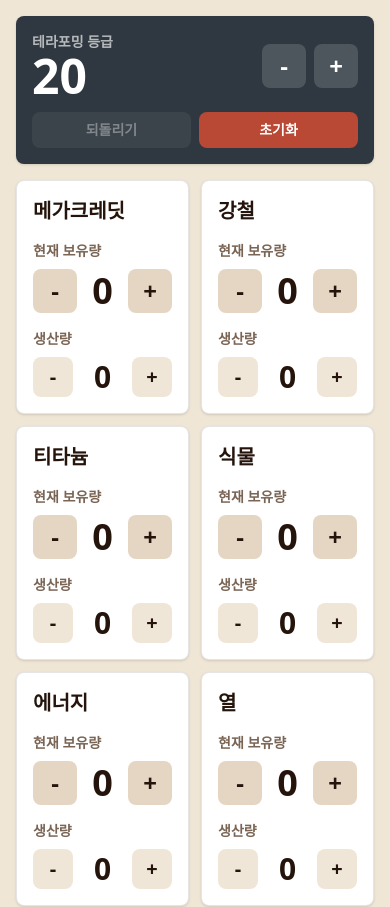
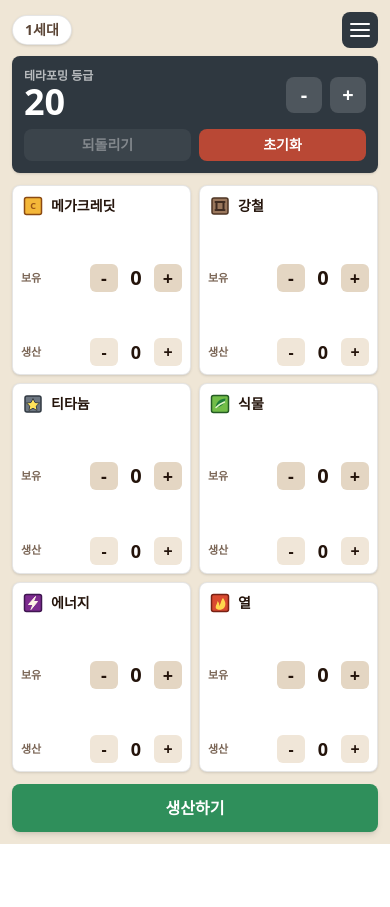
Before and after one commit to jungsmins/board-tools, a Next.js app: page /terraforming-mars in a window 390 px wide. Shown: the top 907 px of the page. After the commit the page ends 844 px from the top, so only its background shows below. Built offline with nearby package versions, Linux system fonts and the light colour scheme.

Commit message:
feat: 테라포밍마스 화면에 반응형 레이아웃 적용 및 세대 표시, 자원 아이콘 추가

```diff
--- a/src/app/terraforming-mars/page.tsx
+++ b/src/app/terraforming-mars/page.tsx
@@ -15,6 +15,7 @@ export default function TerraformingMarsPage() {
   const {
     resources,
     tr,
+    generation,
     history,
     adjustAmount,
     adjustProduction,
@@ -26,16 +27,17 @@ export default function TerraformingMarsPage() {
 
   return (
     <main className='min-h-dvh bg-white text-[#24140b]'>
-      <div className='mx-auto min-h-dvh w-full max-w-[430px] bg-[#efe6d6] p-4 shadow-2xl landscape:max-w-[720px]'>
+      <div className='mx-auto flex h-dvh w-full max-w-[1180px] flex-col bg-[#efe6d6] p-3 shadow-2xl landscape:p-2 lg:p-4 xl:p-5'>
         <TopStatusPanel
           tr={tr}
+          generation={generation}
           canUndo={history.length > 0}
           onTRChange={adjustTR}
           onUndo={undo}
           onReset={() => setDialogType('reset')}
         />
 
-        <section className='grid grid-cols-2 gap-3 landscape:grid-cols-3'>
+        <section className='grid min-h-0 flex-1 grid-cols-2 auto-rows-fr gap-2 landscape:grid-cols-3 landscape:gap-1.5 md:grid-cols-3 lg:gap-3 xl:gap-4'>
           {TERRAFORMING_MARS_RESOURCE_TYPES.map((type) => {
             const resource = resources[type];
 
@@ -51,7 +53,7 @@ export default function TerraformingMarsPage() {
         </section>
 
         <button
-          className='mt-4 flex w-full items-center justify-center rounded-lg bg-[#2f8f5b] px-4 py-4 text-lg font-bold text-white shadow-md landscape:mt-3 landscape:py-3'
+          className='mt-3 flex w-full items-center justify-center rounded-lg bg-[#2f8f5b] px-4 py-3 text-base font-bold text-white shadow-md landscape:mt-2 landscape:py-2 landscape:text-sm lg:mt-4 lg:py-5 lg:text-2xl xl:py-6 xl:text-3xl'
           onClick={() => setDialogType('production')}
         >
           생산하기
--- a/src/components/terraforming-mars/ResourceCard.tsx
+++ b/src/components/terraforming-mars/ResourceCard.tsx
@@ -2,6 +2,7 @@ import type {
   TerraformingMarsResource,
   TerraformingMarsResourceType,
 } from '@/types/terraformingMars';
+import ResourceIcon from './ResourceIcon';
 
 type ResourceCardProps = {
   resource: TerraformingMarsResource;
@@ -18,25 +19,30 @@ export default function ResourceCard({
   onProductionChange,
 }: ResourceCardProps) {
   return (
-    <article className='rounded-lg border border-black/10 bg-white p-4 shadow-sm landscape:p-3'>
-      <h1 className='mb-4 text-xl font-bold landscape:mb-3 landscape:text-lg'>
-        {resource.name}
-      </h1>
+    <article className='flex h-full min-h-0 flex-col justify-between rounded-lg border border-black/10 bg-white p-2 shadow-sm landscape:p-1.5 lg:p-4 lg:landscape:p-3 xl:p-5'>
+      <div className='mb-1.5 flex items-center gap-1.5 landscape:mb-1 lg:gap-2 xl:gap-3'>
+        <ResourceIcon type={resource.type} />
+        <h1 className='text-sm font-bold leading-none landscape:text-sm lg:text-xl lg:landscape:text-lg xl:text-2xl'>
+          {resource.name}
+        </h1>
+      </div>
 
-      <div className='mb-4 landscape:mb-3'>
-        <p className='mb-2 text-sm font-bold text-[#7a6555]'>현재 보유량</p>
-        <div className='flex items-center justify-between gap-2'>
+      <div className='mb-1.5 flex items-center justify-between gap-1 landscape:mb-1 landscape:gap-1 lg:mb-3 lg:gap-3'>
+        <p className='text-[11px] font-bold text-[#7a6555] lg:text-base xl:text-lg'>
+          보유
+        </p>
+        <div className='flex items-center gap-1 landscape:gap-1 lg:gap-2 xl:gap-3'>
           <button
-            className='flex h-11 w-11 items-center justify-center rounded-lg bg-[#e4d6c3] text-2xl font-bold'
+            className='flex h-7 w-7 items-center justify-center rounded-md bg-[#e4d6c3] text-lg font-bold landscape:h-7 landscape:w-7 landscape:text-lg lg:h-12 lg:w-12 lg:text-3xl lg:landscape:h-10 lg:landscape:w-10 xl:h-14 xl:w-14'
             onClick={() => onAmountChange(resource.type, -1)}
           >
             -
           </button>
-          <strong className='text-4xl font-black leading-none landscape:text-3xl'>
+          <strong className='min-w-7 text-center text-xl font-black leading-none landscape:min-w-7 landscape:text-xl lg:min-w-12 lg:text-4xl lg:landscape:text-3xl xl:text-5xl'>
             {resource.amount}
           </strong>
           <button
-            className='flex h-11 w-11 items-center justify-center rounded-lg bg-[#e4d6c3] text-2xl font-bold'
+            className='flex h-7 w-7 items-center justify-center rounded-md bg-[#e4d6c3] text-lg font-bold landscape:h-7 landscape:w-7 landscape:text-lg lg:h-12 lg:w-12 lg:text-3xl lg:landscape:h-10 lg:landscape:w-10 xl:h-14 xl:w-14'
             onClick={() => onAmountChange(resource.type, 1)}
           >
             +
@@ -44,20 +50,22 @@ export default function ResourceCard({
         </div>
       </div>
 
-      <div>
-        <p className='mb-2 text-sm font-bold text-[#7a6555]'>생산량</p>
-        <div className='flex items-center justify-between gap-2'>
+      <div className='flex items-center justify-between gap-1 landscape:gap-1 lg:gap-3'>
+        <p className='text-[11px] font-bold text-[#7a6555] lg:text-base xl:text-lg'>
+          생산
+        </p>
+        <div className='flex items-center gap-1 landscape:gap-1 lg:gap-2 xl:gap-3'>
           <button
-            className='flex h-10 w-10 items-center justify-center rounded-lg bg-[#f0e6d8] text-xl font-bold'
+            className='flex h-7 w-7 items-center justify-center rounded-md bg-[#f0e6d8] text-base font-bold landscape:h-7 landscape:w-7 landscape:text-base lg:h-12 lg:w-12 lg:text-2xl lg:landscape:h-10 lg:landscape:w-10 xl:h-14 xl:w-14'
             onClick={() => onProductionChange(resource.type, -1)}
           >
             -
           </button>
-          <strong className='text-3xl font-black leading-none landscape:text-2xl'>
+          <strong className='min-w-7 text-center text-lg font-black leading-none landscape:min-w-7 landscape:text-lg lg:min-w-12 lg:text-3xl lg:landscape:text-2xl xl:text-4xl'>
             {resource.production}
           </strong>
           <button
-            className='flex h-10 w-10 items-center justify-center rounded-lg bg-[#f0e6d8] text-xl font-bold'
+            className='flex h-7 w-7 items-center justify-center rounded-md bg-[#f0e6d8] text-base font-bold landscape:h-7 landscape:w-7 landscape:text-base lg:h-12 lg:w-12 lg:text-2xl lg:landscape:h-10 lg:landscape:w-10 xl:h-14 xl:w-14'
             onClick={() => onProductionChange(resource.type, 1)}
           >
             +
--- /dev/null
+++ b/src/components/terraforming-mars/ResourceIcon.tsx
@@ -0,0 +1,147 @@
+import type { TerraformingMarsResourceType } from '@/types/terraformingMars';
+
+type ResourceIconProps = {
+  type: TerraformingMarsResourceType;
+};
+
+const ICON_CLASS =
+  'h-6 w-6 shrink-0 landscape:h-6 landscape:w-6 lg:h-11 lg:w-11 lg:landscape:h-9 lg:landscape:w-9 xl:h-12 xl:w-12';
+
+export default function ResourceIcon({ type }: ResourceIconProps) {
+  switch (type) {
+    case 'megacredits':
+      return (
+        <svg viewBox='0 0 48 48' aria-hidden='true' className={ICON_CLASS}>
+          <rect
+            x='7'
+            y='7'
+            width='34'
+            height='34'
+            rx='4'
+            fill='#f4b739'
+            stroke='#8b4a12'
+            strokeWidth='3'
+          />
+          <text
+            x='24'
+            y='30'
+            fill='#9c5515'
+            fontSize='18'
+            fontWeight='900'
+            textAnchor='middle'
+          >
+            C
+          </text>
+        </svg>
+      );
+    case 'steel':
+      return (
+        <svg viewBox='0 0 48 48' aria-hidden='true' className={ICON_CLASS}>
+          <rect
+            x='8'
+            y='8'
+            width='32'
+            height='32'
+            rx='4'
+            fill='#9a775c'
+            stroke='#4d3423'
+            strokeWidth='3'
+          />
+          <path
+            d='M15 16h18M17 16v16M31 16v16M15 32h18'
+            stroke='#3f2b20'
+            strokeLinecap='round'
+            strokeWidth='4'
+          />
+        </svg>
+      );
+    case 'titanium':
+      return (
+        <svg viewBox='0 0 48 48' aria-hidden='true' className={ICON_CLASS}>
+          <rect
+            x='8'
+            y='8'
+            width='32'
+            height='32'
+            rx='4'
+            fill='#6d7782'
+            stroke='#303942'
+            strokeWidth='3'
+          />
+          <path
+            d='m24 13 4 8 9 1-6.5 6 1.5 9-8-4.5-8 4.5 1.5-9-6.5-6 9-1z'
+            fill='#ffe35a'
+            stroke='#3b4148'
+            strokeLinejoin='round'
+            strokeWidth='2'
+          />
+        </svg>
+      );
+    case 'plants':
+      return (
+        <svg viewBox='0 0 48 48' aria-hidden='true' className={ICON_CLASS}>
+          <rect
+            x='7'
+            y='7'
+            width='34'
+            height='34'
+            rx='4'
+            fill='#72bd48'
+            stroke='#245b24'
+            strokeWidth='3'
+          />
+          <path
+            d='M15 31c14-1 19-10 20-18-10 1-18 5-20 18Z'
+            fill='#1e7d3a'
+          />
+          <path
+            d='M16 31c5-5 10-8 17-11'
+            stroke='#e4f7c7'
+            strokeLinecap='round'
+            strokeWidth='3'
+          />
+        </svg>
+      );
+    case 'energy':
+      return (
+        <svg viewBox='0 0 48 48' aria-hidden='true' className={ICON_CLASS}>
+          <rect
+            x='7'
+            y='7'
+            width='34'
+            height='34'
+            rx='4'
+            fill='#7d2b8f'
+            stroke='#3f1650'
+            strokeWidth='3'
+          />
+          <path
+            d='M29 11 15 27h9l-4 10 13-16h-8z'
+            fill='#fff4e7'
+            stroke='#fff4e7'
+            strokeLinejoin='round'
+            strokeWidth='2'
+          />
+        </svg>
+      );
+    case 'heat':
+      return (
+        <svg viewBox='0 0 48 48' aria-hidden='true' className={ICON_CLASS}>
+          <rect
+            x='7'
+            y='7'
+            width='34'
+            height='34'
+            rx='4'
+            fill='#d94a30'
+            stroke='#782114'
+            strokeWidth='3'
+          />
+          <path
+            d='M16 35c-2-6 3-9 3-15 3 3 4 6 3 10 4-4 3-10 8-16 6 8 6 15 2 20-4 4-11 5-16 1Z'
+            fill='#ffd74d'
+          />
+        </svg>
+      );
+  }
+}
--- a/src/components/terraforming-mars/TopStatusPanel.tsx
+++ b/src/components/terraforming-mars/TopStatusPanel.tsx
@@ -1,5 +1,6 @@
 type TopStatusPanelProps = {
   tr: number;
+  generation: number;
   canUndo: boolean;
   onTRChange: (delta: number) => void;
   onUndo: () => void;
@@ -8,29 +9,47 @@ type TopStatusPanelProps = {
 
 export default function TopStatusPanel({
   tr,
+  generation,
   canUndo,
   onTRChange,
   onUndo,
   onReset,
 }: TopStatusPanelProps) {
   return (
-    <section className='mb-4 rounded-lg bg-[#2f3840] p-4 text-white shadow-sm landscape:mb-3 landscape:p-3'>
-      <div className='flex items-center justify-between gap-3'>
+    <div className='mb-3 landscape:mb-2 landscape:grid landscape:grid-cols-[1fr_auto] landscape:items-stretch landscape:gap-2 lg:mb-4 lg:landscape:gap-3 xl:mb-5'>
+      <div className='mb-2 flex items-center justify-between gap-3 landscape:order-2 landscape:mb-0 landscape:w-[104px] landscape:flex-col landscape:items-stretch landscape:gap-1.5 lg:mb-3 lg:landscape:w-[136px] lg:landscape:gap-2 xl:landscape:w-[160px]'>
+        <div className='rounded-full border border-black/10 bg-white px-3 py-1 text-center text-sm font-bold text-[#5b4536] shadow-sm landscape:px-2 landscape:py-1 landscape:text-xs lg:px-4 lg:py-1.5 lg:text-base lg:landscape:text-sm xl:text-lg'>
+          {generation}세대
+        </div>
+        <button
+          className='flex h-9 w-9 flex-col items-center justify-center gap-1 rounded-lg bg-[#2f3840] landscape:h-full landscape:w-full lg:h-12 lg:w-12 lg:gap-1.5 xl:h-14 xl:w-14'
+          aria-label='특수 액션 열기'
+        >
+          <span className='h-0.5 w-5 rounded-full bg-white lg:w-7' />
+          <span className='h-0.5 w-5 rounded-full bg-white lg:w-7' />
+          <span className='h-0.5 w-5 rounded-full bg-white lg:w-7' />
+        </button>
+      </div>
+
+      <section className='rounded-lg bg-[#2f3840] p-3 text-white shadow-sm landscape:order-1 landscape:p-2 lg:p-4 lg:landscape:p-3 xl:p-5'>
+        <div className='flex items-center justify-between gap-3 lg:gap-5'>
           <div>
-          <p className='text-sm font-bold text-white/65'>테라포밍 등급</p>
-          <strong className='text-5xl font-black leading-none landscape:text-4xl'>
+            <p className='text-xs font-bold text-white/65 lg:text-sm xl:text-base'>
+              테라포밍 등급
+            </p>
+            <strong className='text-4xl font-black leading-none landscape:text-3xl lg:text-6xl lg:landscape:text-5xl xl:text-7xl'>
               {tr}
             </strong>
           </div>
-        <div className='flex items-center gap-2'>
+          <div className='flex items-center gap-2 lg:gap-3'>
             <button
-            className='flex h-11 w-11 items-center justify-center rounded-lg bg-white/15 text-2xl font-bold text-white'
+              className='flex h-9 w-9 items-center justify-center rounded-lg bg-white/15 text-xl font-bold text-white landscape:h-8 landscape:w-8 lg:h-12 lg:w-12 lg:text-3xl lg:landscape:h-11 lg:landscape:w-11 xl:h-14 xl:w-14'
               onClick={() => onTRChange(-1)}
             >
               -
             </button>
             <button
-            className='flex h-11 w-11 items-center justify-center rounded-lg bg-white/15 text-2xl font-bold text-white'
+              className='flex h-9 w-9 items-center justify-center rounded-lg bg-white/15 text-xl font-bold text-white landscape:h-8 landscape:w-8 lg:h-12 lg:w-12 lg:text-3xl lg:landscape:h-11 lg:landscape:w-11 xl:h-14 xl:w-14'
               onClick={() => onTRChange(1)}
             >
               +
@@ -38,21 +57,22 @@ export default function TopStatusPanel({
           </div>
         </div>
 
-      <div className='mt-3 grid grid-cols-2 gap-2'>
+        <div className='mt-2 grid grid-cols-2 gap-2 landscape:mt-1.5 landscape:gap-1.5 lg:mt-3 lg:gap-3'>
           <button
-          className='flex items-center justify-center rounded-lg bg-white/15 px-3 py-2 text-sm font-bold text-white disabled:cursor-not-allowed disabled:opacity-40'
+            className='flex items-center justify-center rounded-lg bg-white/15 px-3 py-1.5 text-sm font-bold text-white disabled:cursor-not-allowed disabled:opacity-40 landscape:py-1 landscape:text-xs lg:py-2 lg:text-base lg:landscape:text-sm xl:py-2.5 xl:text-lg'
             disabled={!canUndo}
             onClick={onUndo}
           >
             되돌리기
           </button>
           <button
-          className='flex items-center justify-center rounded-lg bg-[#b94835] px-3 py-2 text-sm font-bold text-white'
+            className='flex items-center justify-center rounded-lg bg-[#b94835] px-3 py-1.5 text-sm font-bold text-white landscape:py-1 landscape:text-xs lg:py-2 lg:text-base lg:landscape:text-sm xl:py-2.5 xl:text-lg'
             onClick={onReset}
           >
             초기화
           </button>
         </div>
       </section>
+    </div>
   );
 }
```
Lines whose indentation alone changed are shown as unchanged.
